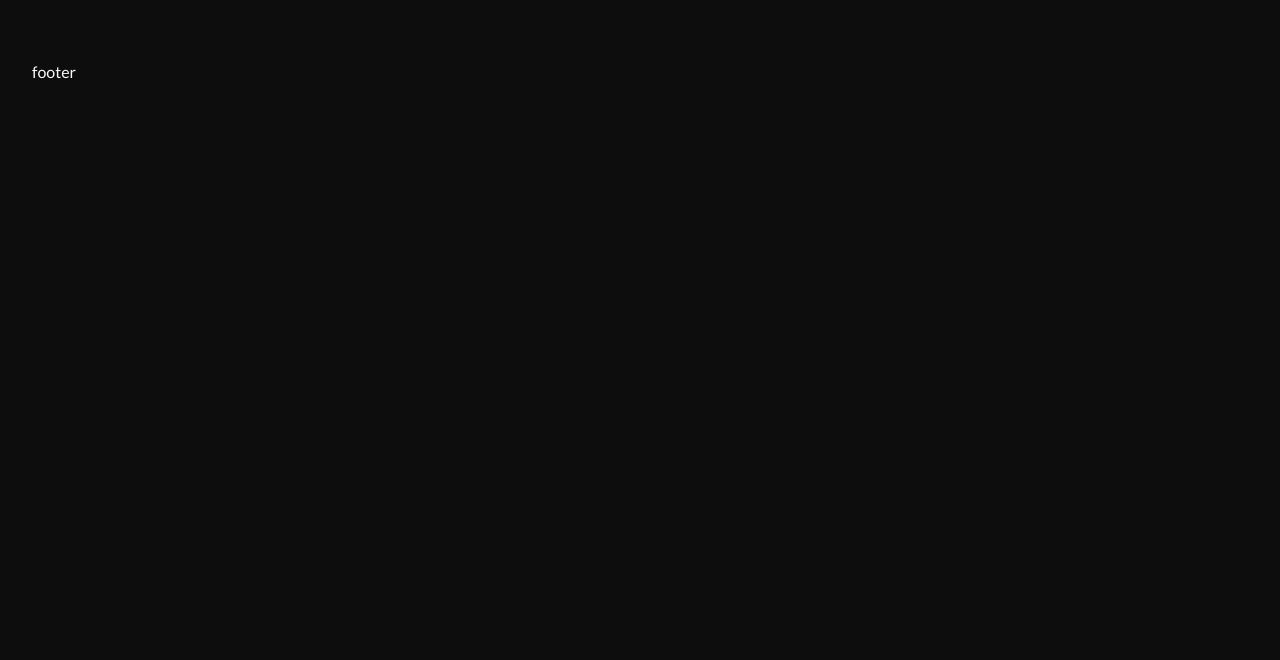
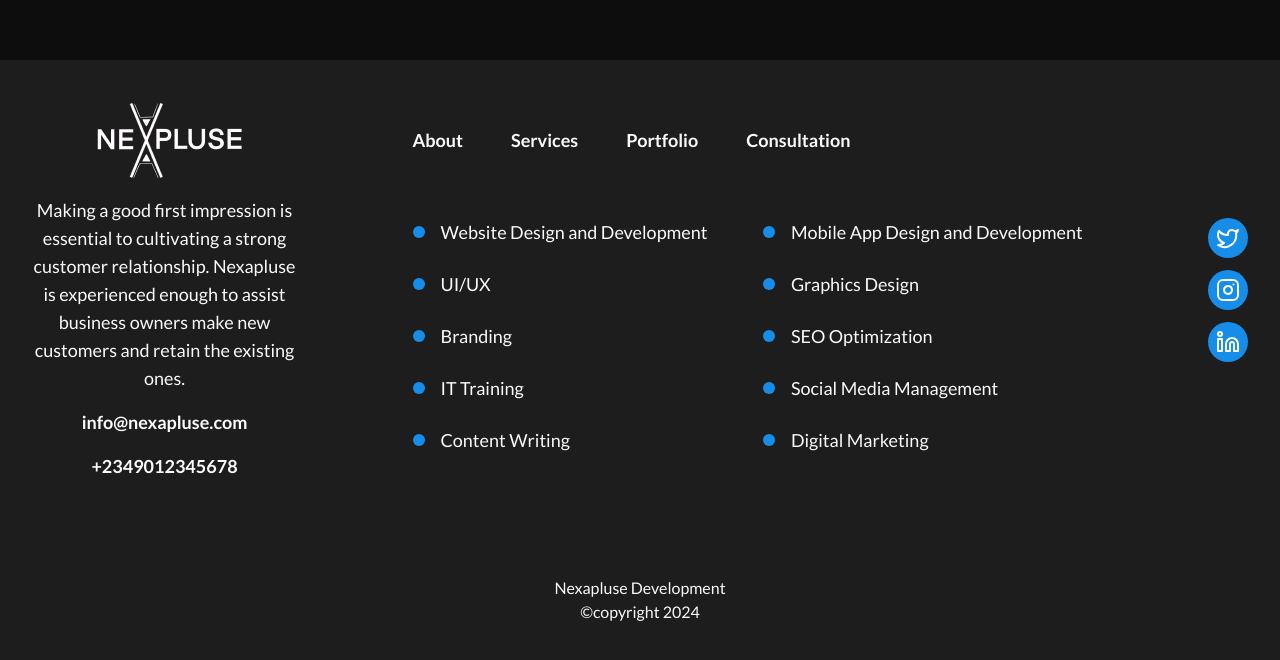
Before and after one commit to NexaPluse/NexaPluse, a React (Vite) app: page / in a window 1280 px wide. Shown: the part 740-1400 px from the top of the page. Before the commit the page ends 824 px from the top, so only its background shows below. Built offline with nearby package versions, Linux system fonts and the light colour scheme; a web font is replaced by a local one.

Commit message:
Addition of Footer Component

```diff
--- a/src/containers/footer/index.tsx
+++ b/src/containers/footer/index.tsx
@@ -1,7 +1,101 @@
+import logo from "@/assets/images/logo-white.png";
+import { InstagramIcon, LinkedinIcon, TwitterIcon } from "lucide-react";
 export default function Footer() {
   return (
-    <footer className="w-full">
-      <div className="container">footer</div>
+    <footer className="w-full bg-[#1D1D1D] text-slate-50">
+      <div className="container py-10 flex flex-col gap-12 lg:gap-24 items-center">
+        <div className="flex flex-col lg:flex-row gap-12 md:gap-24 items-center w-full justify-between">
+          <div className="flex flex-col text-lg gap-4 items-center w-full lg:w-[265px] ">
+            <img src={logo} className="" width={165} alt="logo" />
+            <p className="text-center ">
+              Making a good first impression is essential to cultivating a
+              strong customer relationship. Nexapluse is experienced enough to
+              assist business owners make new customers and retain the existing
+              ones.
+            </p>
+            <p className="font-bold">info@nexapluse.com</p>
+            <p className="font-bold">+2349012345678</p>
+          </div>
+          <div className="max-w-[680px] lg:flex flex-col gap-16 hidden ">
+            <div className="flex justify-center lg:justify-start max-md:flex-wrap gap-12 ">
+              {links.map((link, index) => (
+                <a className="font-bold text-lg" key={index} href={link.href}>
+                  {link.title}
+                </a>
+              ))}
+            </div>
+            <ul className="flex flex-wrap gap-6 text-lg">
+              {services.map((service, index) => (
+                <li className="flex gap-4 items-center w-[48%]" key={index}>
+                  <span className="w-3 h-3 rounded-full bg-primary" /> {service}
+                </li>
+              ))}
+            </ul>
+          </div>
+          <div className="flex  lg:flex-col gap-3 items-center">
+            {SocialLinks.map((Social, index) => (
+              <a
+                className="p-2 rounded-full bg-primary hover:opacity-90"
+                href={Social.link}
+                rel="noreferrer noopener"
+                target="_blank"
+                key={index}
+              >
+                {Social.icon}
+              </a>
+            ))}
+          </div>
+        </div>
+        <p className="w-[175px] text-center">
+          Nexapluse Development ©copyright 2024
+        </p>
+      </div>
     </footer>
   );
 }
+const SocialLinks = [
+  {
+    link: "https://twitter.com/nexapluse?s=11",
+    icon: <TwitterIcon className="text-white " />,
+  },
+  {
+    link: "https://www.instagram.com/invites/contact/?i=1erwhy2o3aj1x&utm_content=tdb6tsu",
+    icon: <InstagramIcon className="text-white " />,
+  },
+  {
+    link: "https://www.linkedin.com/company/nexapulse/about/",
+    icon: <LinkedinIcon className="text-white " />,
+  },
+];
+
+const links = [
+  {
+    title: "About",
+    href: "#about-us",
+  },
+  {
+    title: "Services",
+    href: "#services",
+  },
+  {
+    title: "Portfolio",
+    href: "#portfolio",
+  },
+  {
+    title: "Consultation",
+    href: "#consultation",
+  },
+];
+
+const services = [
+  "Website Design and Development",
+  "Mobile App Design and Development",
+  "UI/UX",
+  "Graphics Design",
+  "Branding",
+  "SEO Optimization",
+  "IT Training",
+  "Social Media Management",
+  "Content Writing",
+  "Digital Marketing",
+];
--- a/src/containers/navigation/index.tsx
+++ b/src/containers/navigation/index.tsx
@@ -49,18 +49,18 @@ const links: NavLink[] = [
 function NavigationWrap({ mobile = false, navLinks = [] }: NavigationProps) {
   const [mobileNavigationOpened, setMobileNavigationOpened] = useState(false);
 
-  const navClassName = ` text-base bg-background space-x-2 justify-end w-full
+  const navClassName = ` text-base bg-background space-x-2 justify-end
     ${
       mobile
         ? `transition transform -right-2/3 fixed top-0 z-20 py-4 pb-7 w-2/3 overflow-y-auto py-4 sm:hidden ${
             mobileNavigationOpened ? "-translate-x-full shadow-2xl" : ""
           }`
-        : "hidden sm:flex"
+        : "hidden md:flex"
     }
   `;
   const navListClassName = `
     flex max-w-[800px] w-full
-    ${mobile ? "flex-col space-y-2 w-full " : "items-center gap-12"}
+    ${mobile ? "flex-col space-y-2  " : "items-center gap-12"}
   `;
   const navListItemClassName = `
     group relative
@@ -77,7 +77,7 @@ function NavigationWrap({ mobile = false, navLinks = [] }: NavigationProps) {
         <div className="flex gap-2 md:hidden ">
           <ModeToggle />
           <button
-            className="block sm:hidden"
+            className="block md:hidden"
             onClick={() => setMobileNavigationOpened(true)}
             title="Open navigation menu"
           >
@@ -129,7 +129,7 @@ function NavigationWrap({ mobile = false, navLinks = [] }: NavigationProps) {
             </li>
           ))}
         </ul>
-        <div className="max-sm:hidden">
+        <div className="max-md:hidden">
           <ModeToggle />
         </div>
       </nav>
```
